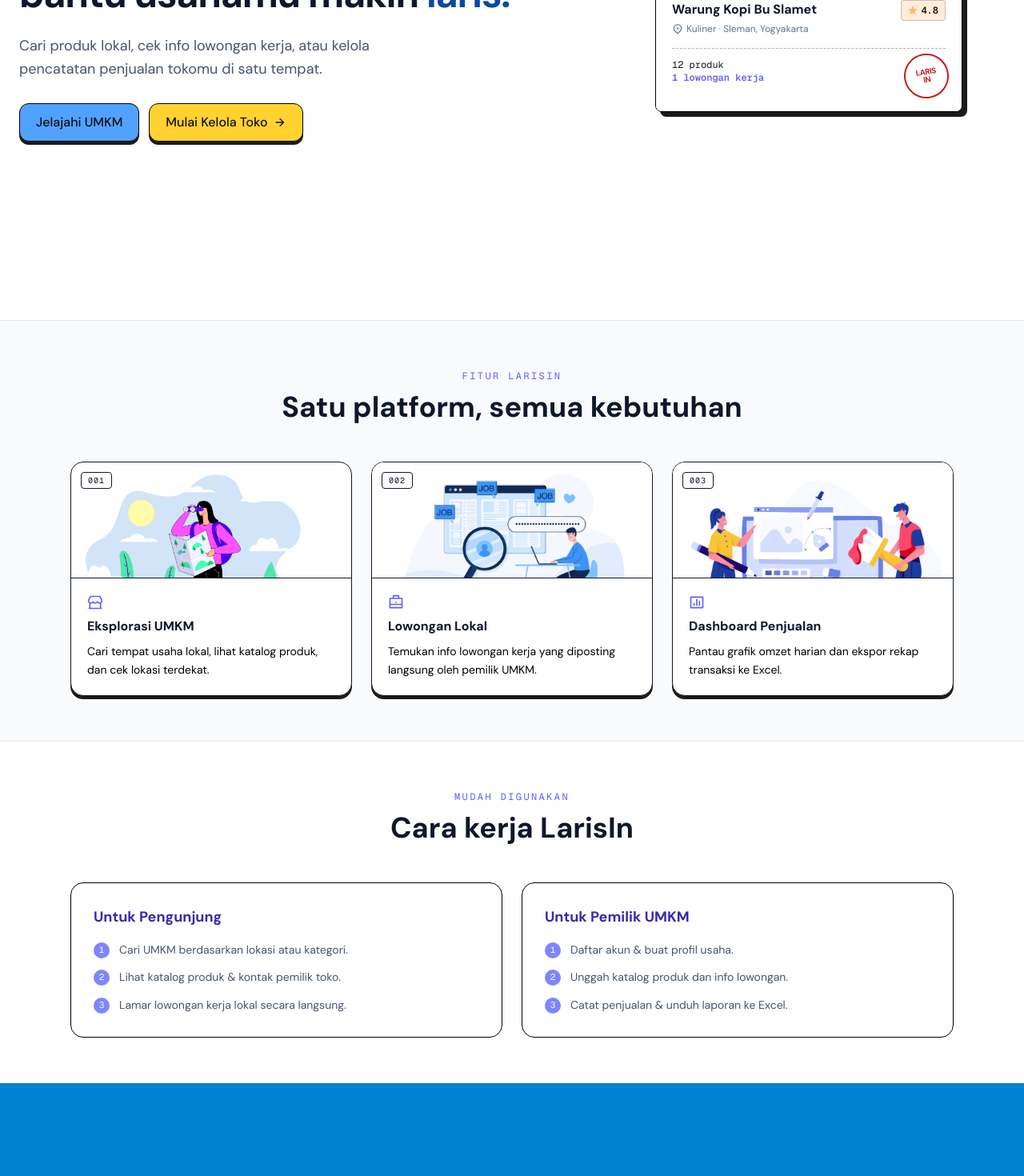
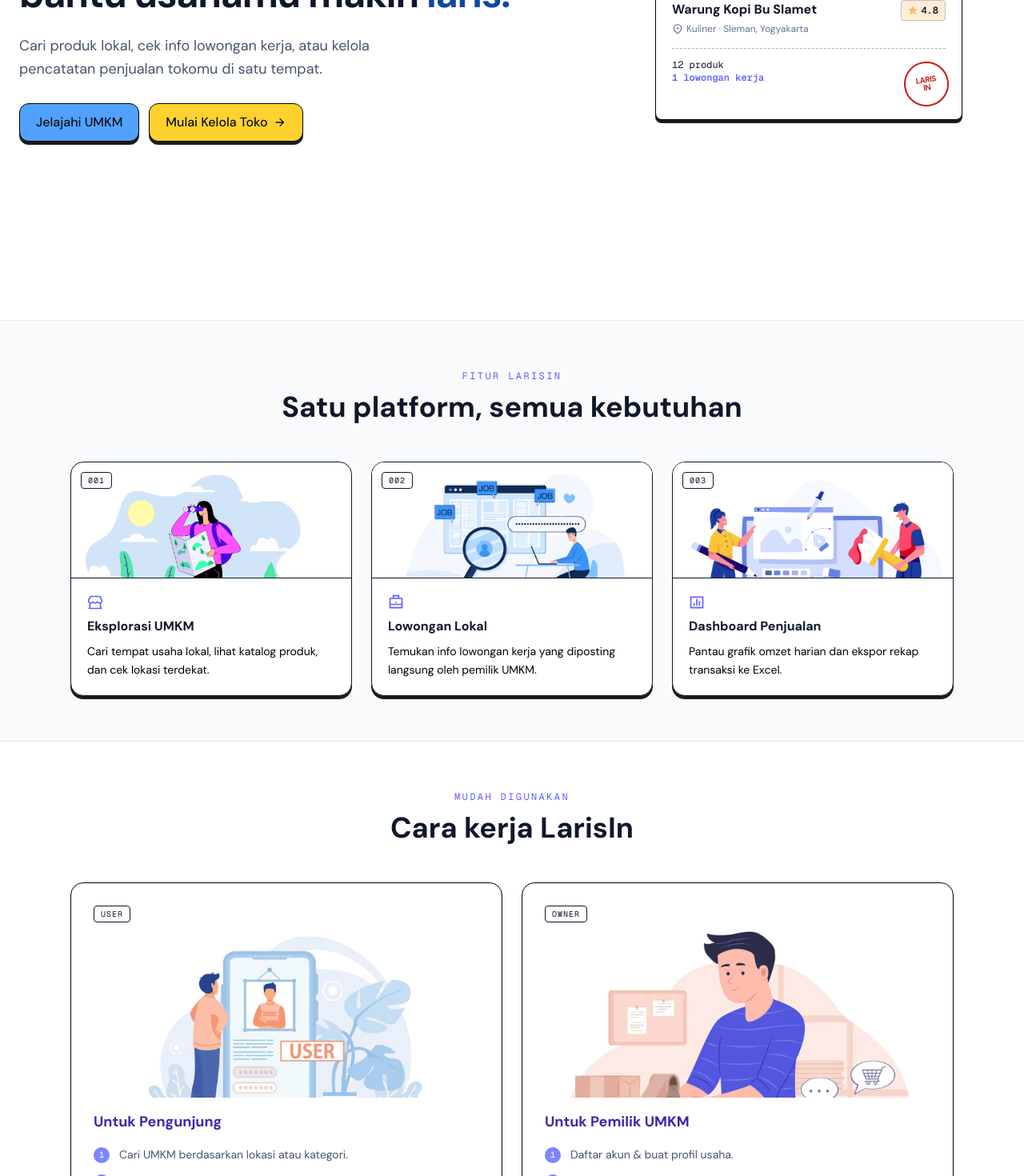
Before and after one commit to AbnerBgs/LarisIn, a Next.js app: page / in a window 1280 px wide. Shown: the part 400-1870 px from the top of the page at 80% size. Built offline with nearby package versions, Linux system fonts and the light colour scheme; no server answers.

Commit message:
feat: add img to how it work

```diff
--- a/src/app/(landing)/page.tsx
+++ b/src/app/(landing)/page.tsx
@@ -130,26 +130,39 @@ export default function LandingPage() {
             {[
               {
                 title: "Untuk Pengunjung",
+                subtitle: "user",
                 steps: [
                   "Cari UMKM berdasarkan lokasi atau kategori.",
                   "Lihat katalog produk & kontak pemilik toko.",
                   "Lamar lowongan kerja lokal secara langsung.",
                 ],
+                image: "/img/landing/user.jpg",
               },
               {
                 title: "Untuk Pemilik UMKM",
+                subtitle: "owner",
                 steps: [
                   "Daftar akun & buat profil usaha.",
                   "Unggah katalog produk dan info lowongan.",
                   "Catat penjualan & unduh laporan ke Excel.",
                 ],
+                image: "/img/landing/owner.jpg",
               },
             ].map((col) => (
               <div
                 key={col.title}
-                className="p-6 md:p-7 bg-white border-1 border-black rounded-2xl space-y-4"
+                className="p-6 md:p-7 bg-white border border-black rounded-2xl space-y-4 hard-shadow-static"
               >
-                <h3 className="font-display font-bold text-indigo-800 text-lg">
+                <div
+                  className="relative h-60 bg-cover bg-top"
+                  style={{ backgroundImage: `url('${col.image}')` }}
+                >
+                  <span className="absolute font-mono text-[10px] tracking-widest bg-white border px-2 py-0.5 rounded uppercase">
+                    {col.subtitle}
+                  </span>
+                </div>
+                <div>
+                  <h3 className="font-display font-bold text-indigo-800 text-lg pb-4">
                     {col.title}
                   </h3>
                   <ul className="space-y-3">
@@ -162,6 +175,7 @@ export default function LandingPage() {
                       </li>
                     ))}
                   </ul>
+                </div>
               </div>
             ))}
           </div>
--- a/src/app/globals.css
+++ b/src/app/globals.css
@@ -56,20 +56,30 @@ body {
   }
 }
 
+.hard-shadow-static {
+  box-shadow: 0 4px 0 #1c1b17;
+  transition:
+    transform 150ms ease,
+    box-shadow 150ms ease;
+}
+
 .hard-shadow {
-  box-shadow: 0px 4px 0 0 #1c1b17;
-  transition: transform 0.15s ease, box-shadow 0.15s ease;
+  box-shadow: 0 4px 0 #1c1b17;
+  transition:
+    transform 150ms ease,
+    box-shadow 150ms ease;
 }
-.hard-shadow:hover { transform: translate(0px, 2px); box-shadow: 0px 2px 0 0 #1c1b17; }
-.hard-shadow:active { transform: translate(0px, 4px); box-shadow: 0 0 0 0 #1c1b17; }
 
-.notch-top, .notch-bottom {
-  height: 14px;
-  width: 100%;
-  background-image: radial-gradient(circle at 10px 10px, #fff 9px, transparent 9.5px);
-  background-size: 20px 20px;
-  background-position: -10px -7px;
+.hard-shadow:hover {
+  transform: translateY(2px);
+  box-shadow: 0 2px 0 #1c1b17;
 }
+
+.hard-shadow:active {
+  transform: translateY(4px);
+  box-shadow: 0 0 0 #1c1b17;
+}
+
 .notch-bottom { transform: scaleY(-1); }
 
 .stamp {
--- a/src/components/ui/featured-card.tsx
+++ b/src/components/ui/featured-card.tsx
@@ -26,7 +26,7 @@ export function FeatureCard({
 }: FeatureCardProps) {
   const content = (
     <div
-      className={`group border-1 rounded-2xl overflow-hidden bg-white hard-shadow h-full ${className}`}
+      className={`group border rounded-2xl overflow-hidden bg-white hard-shadow-static h-full ${className}`}
     >
       <div
         className="relative h-36 bg-cover bg-top"
@@ -36,7 +36,7 @@ export function FeatureCard({
           {code}
         </span>
       </div>
-      <div className="p-5 space-y-2 border-t-1">
+      <div className="p-5 space-y-2 border-t">
         <Icon className="h-5 w-5 text-indigo-500" />
         <h3 className="font-display font-bold text-base">{title}</h3>
         <p className="text-sm text-black leading-relaxed">
--- a/src/components/ui/note-card.tsx
+++ b/src/components/ui/note-card.tsx
@@ -30,9 +30,8 @@ export function NoteCard({
 
   return (
     <div
-      className={`relative border-1 border-black rounded-lg overflow-hidden bg-white shadow-[6px_6px_0_0_#1c1b17] max-w-sm ${className}`}
+      className={`relative border border-black rounded-lg overflow-hidden bg-white hard-shadow-static py-6 max-w-sm ${className}`}
     >
-      <div className="notch-top" />
       <div className="px-5 pt-1 pb-5">
         <div className="flex justify-between items-center font-mono text-[11px] uppercase tracking-widest text-slate-500 border-b border-dashed border-black/30 pb-3 mb-3">
           <span>Nota Digital · Toko Terdaftar</span>
@@ -64,7 +63,6 @@ export function NoteCard({
           {stampLabel}
         </div>
       </div>
-      <div className="notch-bottom" />
     </div>
   );
 }
```
Also changed, not shown: public/img/landing/owner.jpg (added), public/img/landing/user.jpg (added). Lines whose indentation alone changed are shown as unchanged.
